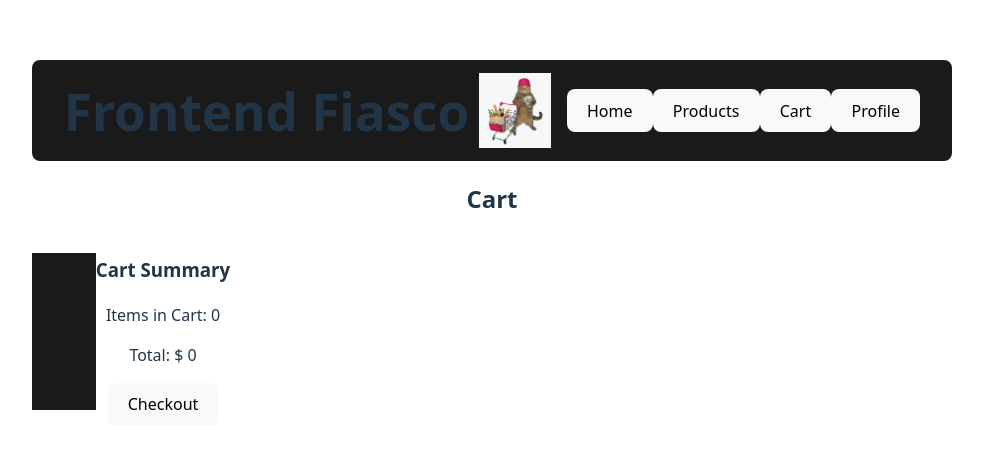
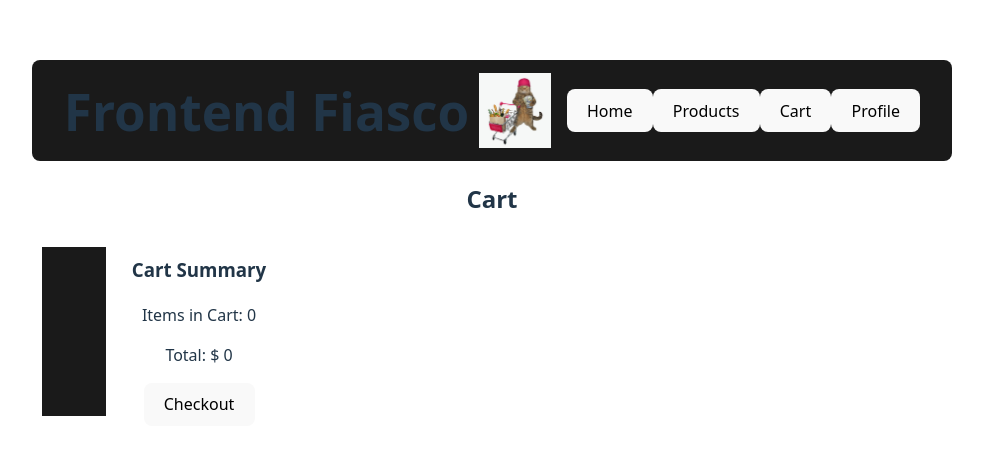
Before and after one commit to salzahir/ShoppingCart, a React (Vite) app in the folder frontend-fiasco/: page /cart in a window 1280 px wide. Shown: the part 157-612 px from the top of the page, without its empty margins (148-1131 px from the left). Built offline with nearby package versions, Linux system fonts and the light colour scheme.

Commit message:
Fixed removeFromCart not working

```diff
--- a/frontend-fiasco/src/Cart.jsx
+++ b/frontend-fiasco/src/Cart.jsx
@@ -9,15 +9,15 @@ function Cart() {
 
     return (
         <>
-                    <h2>Cart</h2>
+        <h2>Cart</h2>
         <div className="cart-page">
             <ul className="cart">
             {cart.map(product => (
                 <CartItem
                     key={product.id}
                     product={product}
-                    removeFromCart={removeFromCart}
-                    quantity={1}  // Assuming you have quantity in the product object
+                    removeFromCart={() => removeFromCart(product.id)}
+                    quantity={1}
                 />
                 ))}
             </ul>
--- a/frontend-fiasco/src/Layout.jsx
+++ b/frontend-fiasco/src/Layout.jsx
@@ -8,8 +8,8 @@ function Layout() {
     function addToCart(product) {
         setCart([...cart, product])
     }
-    function removeFromCart(product) {
-        setCart(cart.filter(item => item.id !== product.id))
+    function removeFromCart(productID) {
+        setCart(cart.filter(item => item.id !== productID))
     }
 
 
@@ -20,7 +20,7 @@ function Layout() {
     return (
         <>
             <Header />
-            <Outlet context={{ cart, addToCart, removeFromCart, calculateCartTotal}} />
+            <Outlet context={{ cart, setCart, addToCart, removeFromCart, calculateCartTotal}} />
         </>
     );
 }
--- a/frontend-fiasco/src/Products.jsx
+++ b/frontend-fiasco/src/Products.jsx
@@ -7,7 +7,7 @@ import { useOutletContext } from "react-router-dom";
 function Products() {
 
     const [products, setProducts] = useState([])
-    const { cart, addToCart, removeFromCart, calculateCartTotal } = useOutletContext();
+    const { addToCart, calculateCartTotal } = useOutletContext();
 
     async function loadProducts() {
         try {
@@ -21,7 +21,6 @@ function Products() {
     useEffect(() => {
         loadProducts();
     }, []);
-
 
     return (
         <div className="market">
--- a/frontend-fiasco/src/index.css
+++ b/frontend-fiasco/src/index.css
@@ -146,6 +146,7 @@ button:focus-visible {
   gap: 1em;
   padding: 2em;
   background-color: #1a1a1a;
+  margin: 10px;
 }
 
 .cart-item {
@@ -158,6 +159,7 @@ button:focus-visible {
   border-radius: 8px;
   box-shadow: 0 0 16px rgba(0, 0, 0, 0.1);
   border: 1px solid gray;
+  margin: 10px;
 }
 
 .cart-item img {
@@ -168,4 +170,5 @@ button:focus-visible {
 
 .cart-page {
   display: flex;
+  gap: 1em;
 }
```
